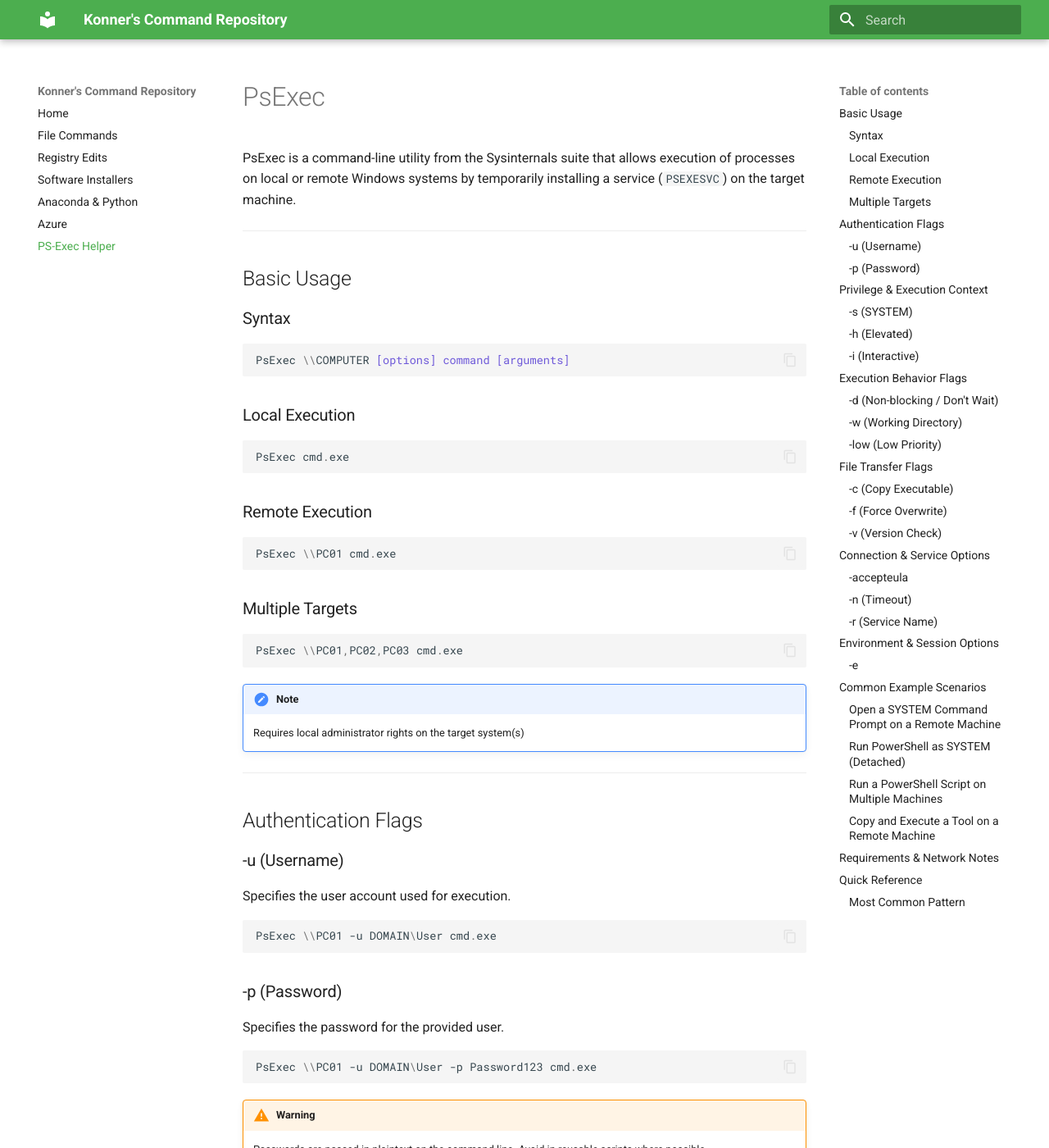
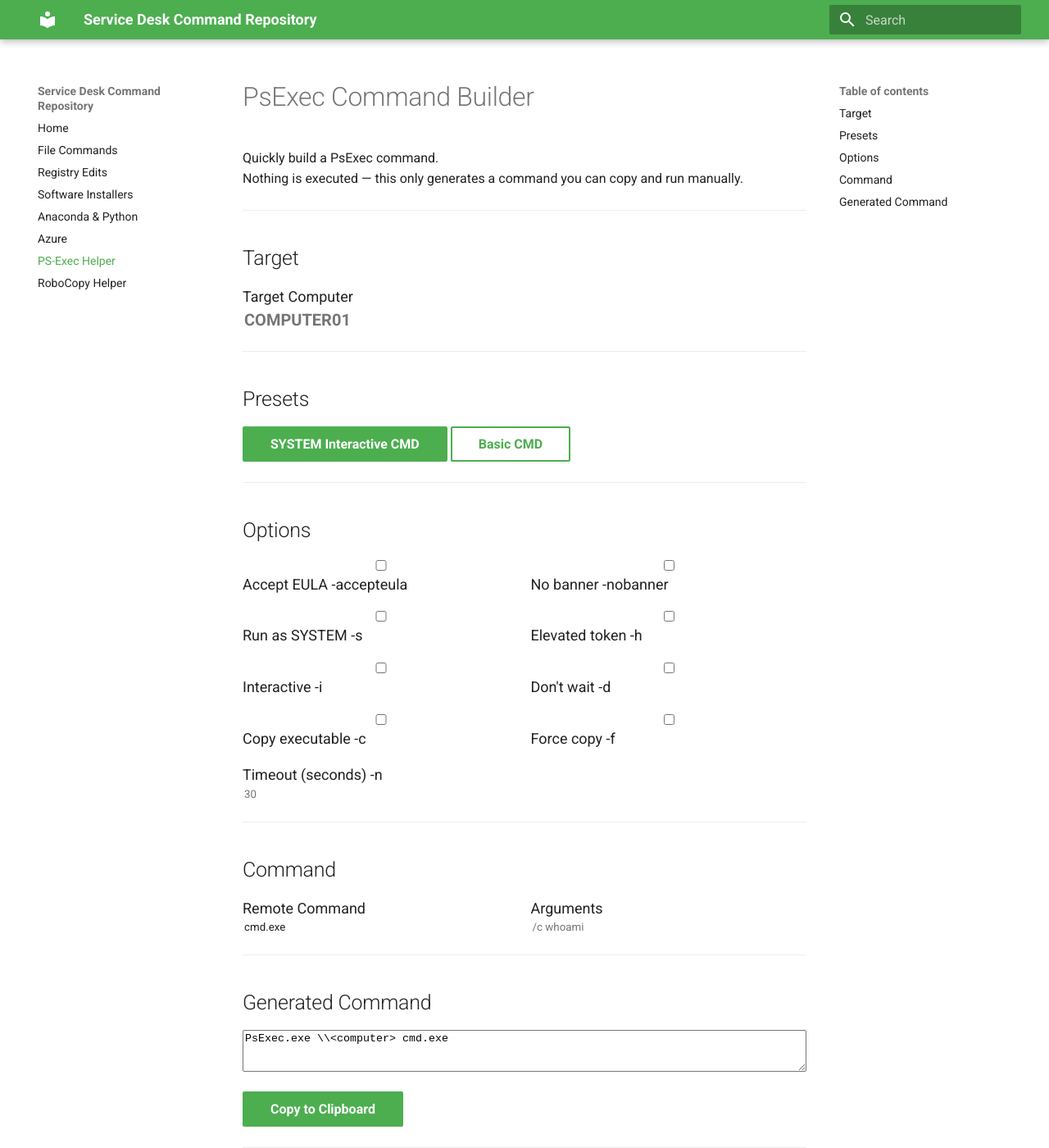
Before and after one commit to Man-Spydar/Konners-Command-Repo, an MkDocs documentation site: the page built from docs/PSEXEC.md, in a window 1280 px wide and 1400 px high. Shown: the whole window at 82% size. Built offline with MkDocs 1.6.1 and Material for MkDocs 9.7.7, drawn with Linux system fonts in a browser that asks for light colours; some of the changed text lies outside the part shown.

Commit message:
PSEXEC and RObo Helpers and YAML for internal site

```diff
--- a/docs/PSEXEC.md
+++ b/docs/PSEXEC.md
@@ -1,258 +1,182 @@
-# PsExec
+# PsExec Command Builder
 
-PsExec is a command-line utility from the Sysinternals suite that allows execution of processes on local or remote Windows systems by temporarily installing a service (`PSEXESVC`) on the target machine.
+Quickly build a PsExec command.
+Nothing is executed — this only generates a command you can copy and run manually.
 
-________________________
+---
 
-## Basic Usage
+## Target
 
-### Syntax
-~~~powershell
-PsExec \\COMPUTER [options] command [arguments]
-~~~
+<div class="psexec-grid">
 
-### Local Execution
-~~~powershell
-PsExec cmd.exe
-~~~
+<label class="important">
+  Target Computer
+  <input type="text" id="computer" placeholder="COMPUTER01">
+</label>
 
-### Remote Execution
-~~~powershell
-PsExec \\PC01 cmd.exe
-~~~
+</div>
 
-### Multiple Targets
-~~~powershell
-PsExec \\PC01,PC02,PC03 cmd.exe
-~~~
+---
 
-!!! note
-    Requires local administrator rights on the target system(s)
+## Presets
 
-________________________
+<button class="md-button md-button--primary" onclick="presetSystemCmd()">SYSTEM Interactive CMD</button>
+<button class="md-button" onclick="presetBasicCmd()">Basic CMD</button>
 
-## Authentication Flags
+---
 
-### -u (Username)
+## Options
 
-Specifies the user account used for execution.
+<div class="psexec-grid">
 
-~~~powershell
-PsExec \\PC01 -u DOMAIN\User cmd.exe
-~~~
+<label>
+  <input type="checkbox" id="accepteula">
+  Accept EULA -accepteula
+</label>
 
-### -p (Password)
+<label>
+  <input type="checkbox" id="nobanner">
+  No banner -nobanner
+</label>
 
-Specifies the password for the provided user.
+<label>
+  <input type="checkbox" id="system">
+  Run as SYSTEM -s
+</label>
 
-~~~powershell
-PsExec \\PC01 -u DOMAIN\User -p Password123 cmd.exe
-~~~
+<label>
+  <input type="checkbox" id="elevated">
+  Elevated token -h
+</label>
 
-!!! warning
-    Passwords are passed in plaintext on the command line. Avoid in reusable scripts where possible.
+<label>
+  <input type="checkbox" id="interactive">
+  Interactive -i
+</label>
 
-________________________
+<label>
+  <input type="checkbox" id="dontwait">
+  Don't wait -d
+</label>
 
-## Privilege & Execution Context
+<label>
+  <input type="checkbox" id="copy">
+  Copy executable -c
+</label>
 
-### -s (SYSTEM)
+<label>
+  <input type="checkbox" id="forcecopy">
+  Force copy -f
+</label>
 
-Runs the command under the Local SYSTEM account.
+<label>
+  Timeout (seconds) -n
+  <input type="number" id="timeout" placeholder="30">
+</label>
 
-~~~powershell
-PsExec \\PC01 -s cmd.exe
-~~~
+</div>
 
-Commonly used for:
-- SYSTEM-level registry changes
-- Service or driver work
-- Tools that must run as SYSTEM
+---
 
-### -h (Elevated)
+## Command
 
-Runs the process elevated on systems with UAC enabled.
+<div class="psexec-grid">
 
-~~~powershell
-PsExec \\PC01 -h powershell.exe
-~~~
+<label>
+  Remote Command
+  <input type="text" id="command" value="cmd.exe">
+</label>
 
-Use when:
-- UAC is enabled
-- You need full admin rights for the process
+<label>
+  Arguments
+  <input type="text" id="arguments" placeholder="/c whoami">
+</label>
 
-### -i (Interactive)
+</div>
 
-Runs the process interactively on the remote desktop (visible to the logged-on user).
+---
 
-~~~powershell
-PsExec \\PC01 -i notepad.exe
-~~~
+## Generated Command
 
-!!! note
-    Use `-i` when you need a GUI application to appear on the user’s session (for example Notepad, installers, or other GUI tools).
+<textarea id="preview" rows="3" readonly style="width:100%; font-family: monospace;"></textarea>
 
-________________________
+<button class="md-button md-button--primary" onclick="copyCommand()">Copy to Clipboard</button>
 
-## Execution Behavior Flags
+---
 
-### -d (Non-blocking / Don't Wait)
+<script>
+function resetAll() {
+  document.querySelectorAll("input[type=checkbox]").forEach(c => c.checked = false);
+  document.querySelectorAll("input[type=text], input[type=number]").forEach(i => {
+    if (i.id !== "computer") i.value = "";
+  });
+  command.value = "cmd.exe";
+}
 
-Does not wait for the process to exit (fire-and-forget).
+function build() {
+  const p = [];
+  p.push("PsExec.exe");
 
-~~~powershell
-PsExec \\PC01 -d notepad.exe
-~~~
+  if (accepteula.checked) p.push("-accepteula");
+  if (nobanner.checked) p.push("-nobanner");
+  if (system.checked) p.push("-s");
+  if (elevated.checked) p.push("-h");
+  if (interactive.checked) p.push("-i");
+  if (dontwait.checked) p.push("-d");
+  if (copy.checked) p.push("-c");
+  if (forcecopy.checked) p.push("-f");
+  if (timeout.value) p.push(`-n ${timeout.value}`);
 
-### -w (Working Directory)
+  p.push(computer.value ? `\\\\${computer.value}` : "\\\\<computer>");
+  p.push(command.value || "cmd.exe");
 
-Sets the working directory for the process.
+  if (arguments.value) p.push(arguments.value);
 
-~~~powershell
-PsExec \\PC01 -w C:\Temp cmd.exe
-~~~
+  preview.value = p.join(" ");
+}
 
-### -low (Low Priority)
+function presetSystemCmd() {
+  resetAll();
+  accepteula.checked = true;
+  system.checked = true;
+  interactive.checked = true;
+  command.value = "cmd.exe";
+  build();
+}
 
-Runs the process at low CPU priority.
+function presetBasicCmd() {
+  resetAll();
+  accepteula.checked = true;
+  command.value = "cmd.exe";
+  build();
+}
 
-~~~powershell
-PsExec \\PC01 -low powershell.exe
-~~~
+function copyCommand() {
+  navigator.clipboard.writeText(preview.value);
+}
 
-________________________
+document.querySelectorAll("input").forEach(el => {
+  el.addEventListener("input", build);
+});
 
-## File Transfer Flags
+build();
+</script>
 
-### -c (Copy Executable)
+<style>
+.psexec-grid {
+  display: grid;
+  grid-template-columns: repeat(auto-fit, minmax(260px, 1fr));
+  gap: 0.75rem;
+}
 
-Copies the specified program to the remote system before execution.
+.psexec-grid label {
+  display: flex;
+  flex-direction: column;
+  font-size: 0.9rem;
+}
 
-~~~powershell
-PsExec \\PC01 -c C:\Tools\Diag.exe
-~~~
-
-The file is copied to the remote system and deleted when the process exits (unless you specify otherwise).
-
-### -f (Force Overwrite)
-
-Forces overwrite of the remote file if it already exists (used with `-c`).
-
-~~~powershell
-PsExec \\PC01 -c -f C:\Tools\Diag.exe
-~~~
-
-### -v (Version Check)
-
-Copies the file only if the local version is newer than the remote version (used with `-c`).
-
-~~~powershell
-PsExec \\PC01 -c -v C:\Tools\Diag.exe
-~~~
-
-________________________
-
-## Connection & Service Options
-
-### -accepteula
-
-Automatically accepts the Sysinternals EULA.
-Useful for scripting or first-time use on a system.
-
-~~~powershell
-PsExec -accepteula \\PC01 cmd.exe
-~~~
-
-### -n (Timeout)
-
-Specifies the connection timeout in seconds.
-
-~~~powershell
-PsExec \\PC01 -n 10 cmd.exe
-~~~
-
-### -r (Service Name)
-
-Specifies the name of the remote service PsExec creates, instead of the default `PSEXESVC`.
-
-~~~powershell
-PsExec \\PC01 -r TempExecSvc cmd.exe
-~~~
-
-________________________
-
-## Environment & Session Options
-
-### -e
-
-Does not load the specified account’s profile or environment (runs with a minimal environment).
-
-~~~powershell
-PsExec \\PC01 -e cmd.exe
-~~~
-
-________________________
-
-## Common Example Scenarios
-
-### Open a SYSTEM Command Prompt on a Remote Machine
-
-~~~powershell
-PsExec \\PC01 -s cmd.exe
-~~~
-
-________________________
-
-### Run PowerShell as SYSTEM (Detached)
-
-Runs PowerShell as SYSTEM and does not wait for it to exit.
-
-~~~powershell
-PsExec \\PC01 -s -d powershell.exe
-~~~
-
-________________________
-
-### Run a PowerShell Script on Multiple Machines
-
-~~~powershell
-PsExec \\PC01,PC02,PC03 -h powershell.exe -File C:\Scripts\Remediation.ps1
-~~~
-
-________________________
-
-### Copy and Execute a Tool on a Remote Machine
-
-~~~powershell
-PsExec \\PC01 -c C:\Tools\NetDiag.exe
-~~~
-
-________________________
-
-## Requirements & Network Notes
-
-- Target system must allow **service creation** and **SMB/RPC** access.
-- TCP port **445 (SMB)** and related RPC traffic must be reachable.
-- Account used must have **local admin** rights on the target.
-
-!!! warning
-    PsExec activity is often monitored or blocked by EDR and security tools because it is frequently abused for lateral movement.
-
-________________________
-
-## Quick Reference
-
-### Most Common Pattern
-
-Run an elevated SYSTEM PowerShell session on a remote machine with EULA auto-accepted:
-
-~~~powershell
-PsExec -accepteula \\PC01 -s -h powershell.exe
-~~~
-
-Key points:
-- `-accepteula` → avoids the interactive license prompt
-- `-s` → run as SYSTEM
-- `-h` → elevate on UAC-enabled systems
-
-________________________
+.important input {
+  font-size: 1rem;
+  font-weight: 600;
+}
+</style>
--- a/mkdocs.yml
+++ b/mkdocs.yml
@@ -1,4 +1,6 @@
-site_name: Konner's Command Repository
+use_directory_urls: false
+
+site_name: Service Desk Command Repository
 
 theme:
   name: material
@@ -23,6 +25,7 @@
   - Anaconda & Python: Python-Anaconda.md
   - Azure: Azure.md
   - PS-Exec Helper: PSEXEC.md
+  - RoboCopy Helper: Robocopy.md
 
 markdown_extensions:
   - admonition
```
Also changed, not shown: docs/Azure.md (+2 -0 lines), docs/Robocopy.md (added, +269 -0 lines), docs/index.md (+49 -1 lines).
